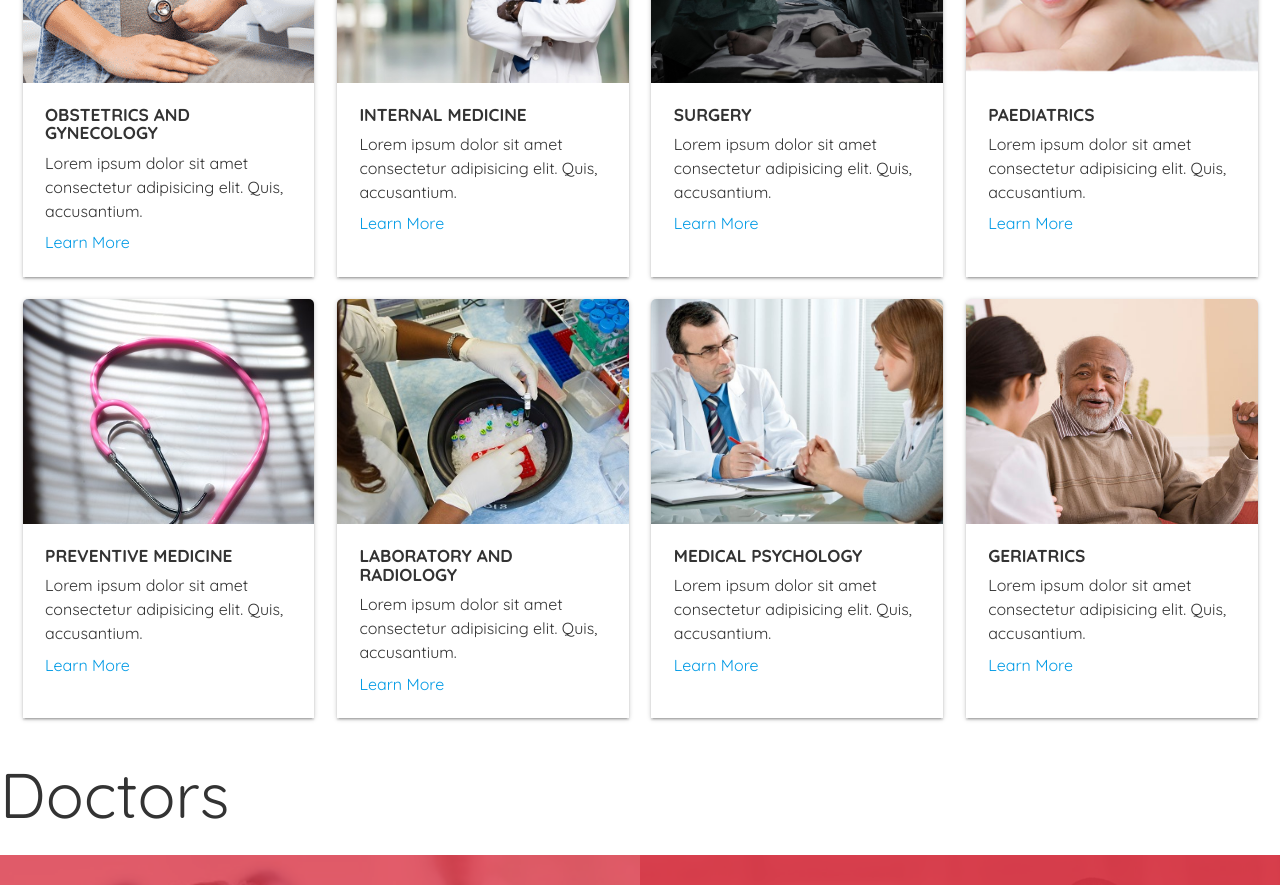
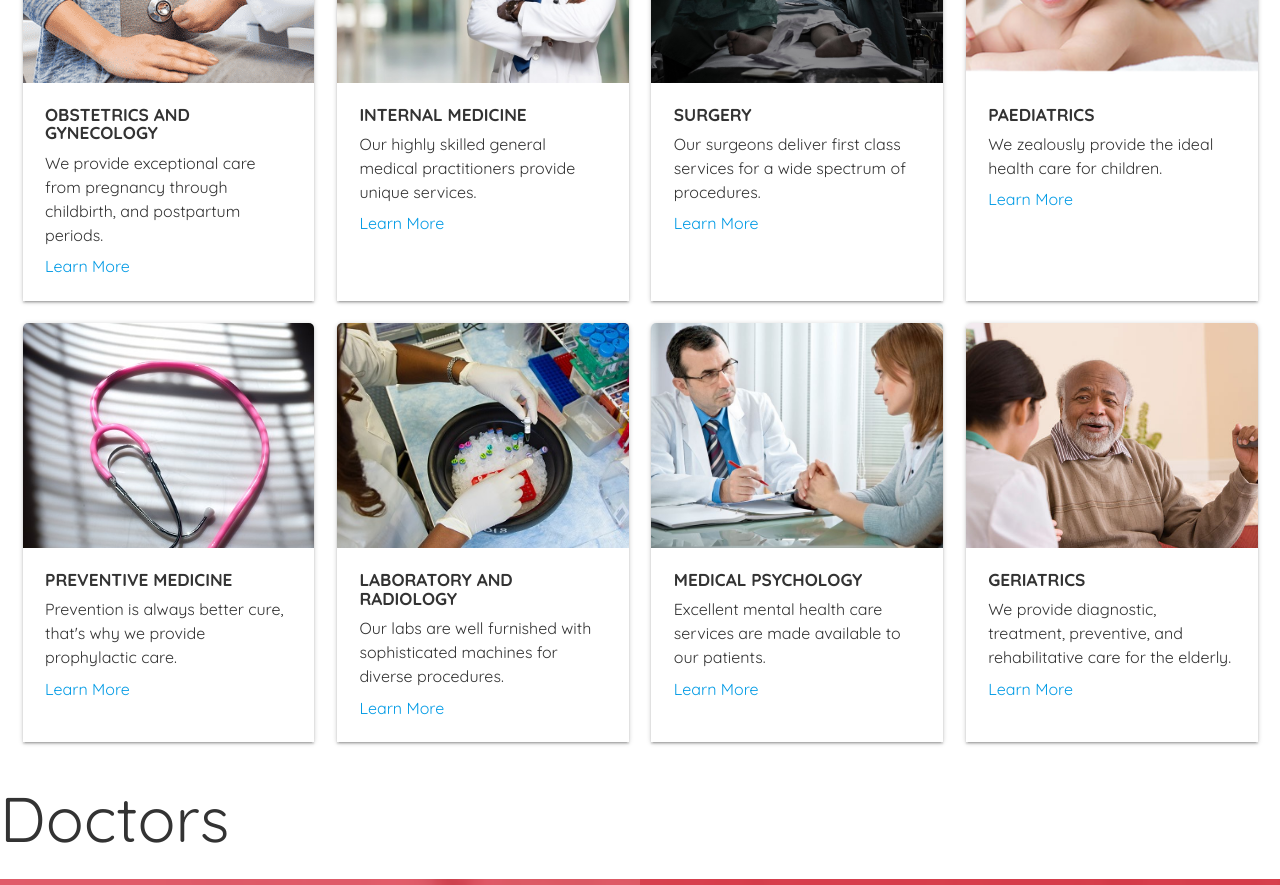
Before and after one commit to barman47/angels-of-God-medical-and-allied-services, a React (Create React App) app in the folder client/: page /medical-center in a window 1280 px wide. Shown: the part 2480-3365 px from the top of the page. Built offline with nearby package versions, Linux system fonts and the light colour scheme.

Commit message:
Added Departments content

```diff
--- a/client/src/components/hospital/Departments.js
+++ b/client/src/components/hospital/Departments.js
@@ -4,54 +4,54 @@ import { Link } from 'react-router-dom';
 const Departments = () => (
     <section className="departments">
         <h4 className="header"><span className="underline">Dep</span>artments</h4>
-        <p className="header-text">Lorem ipsum dolor sit amet consectetur adipisicing elit. Porro, vel fugit debitis provident corrupti autem. Ut quidem amet vero nam.</p>
+        <p className="header-text">Our hospital is multisectorial, consisting of various well-equipped departments to facilate optimum quality of care.</p>
         <section>
             <div className="department">
                 <div></div>
                 <h6>OBSTETRICS AND GYNECOLOGY</h6>
-                <p>Lorem ipsum dolor sit amet consectetur adipisicing elit. Quis, accusantium.</p>
+                <p>We provide exceptional care from pregnancy through childbirth, and postpartum periods.</p>
                 <Link to="/">Learn More</Link>
             </div>
             <div className="department">
                 <div></div>
                 <h6>INTERNAL MEDICINE</h6>
-                <p>Lorem ipsum dolor sit amet consectetur adipisicing elit. Quis, accusantium.</p>
+                <p>Our highly skilled general medical practitioners provide unique services.</p>
                 <Link to="/">Learn More</Link>
             </div>
             <div className="department">
                 <div></div>
                 <h6>SURGERY</h6>
-                <p>Lorem ipsum dolor sit amet consectetur adipisicing elit. Quis, accusantium.</p>
+                <p>Our surgeons deliver first class services for a wide spectrum of procedures.</p>
                 <Link to="/">Learn More</Link>
             </div>
             <div className="department">
                 <div></div>
                 <h6>PAEDIATRICS</h6>
-                <p>Lorem ipsum dolor sit amet consectetur adipisicing elit. Quis, accusantium.</p>
+                <p>We zealously provide the ideal health care for children.</p>
                 <Link to="/">Learn More</Link>
             </div>
             <div className="department">
                 <div></div>
                 <h6>PREVENTIVE MEDICINE</h6>
-                <p>Lorem ipsum dolor sit amet consectetur adipisicing elit. Quis, accusantium.</p>
+                <p>Prevention is always better cure, that's why we provide prophylactic care.</p>
                 <Link to="/">Learn More</Link>
             </div>
             <div className="department">
                 <div></div>
                 <h6>LABORATORY AND RADIOLOGY</h6>
-                <p>Lorem ipsum dolor sit amet consectetur adipisicing elit. Quis, accusantium.</p>
+                <p>Our labs are well furnished with sophisticated machines for diverse procedures.</p>
                 <Link to="/">Learn More</Link>
             </div>
             <div className="department">
                 <div></div>
                 <h6>MEDICAL PSYCHOLOGY</h6>
-                <p>Lorem ipsum dolor sit amet consectetur adipisicing elit. Quis, accusantium.</p>
+                <p>Excellent mental health care services are made available to our patients.</p>
                 <Link to="/">Learn More</Link>
             </div>
             <div className="department">
                 <div></div>
                 <h6>GERIATRICS</h6>
-                <p>Lorem ipsum dolor sit amet consectetur adipisicing elit. Quis, accusantium.</p>
+                <p>We provide diagnostic, treatment, preventive, and rehabilitative care for the elderly.</p>
                 <Link to="/">Learn More</Link>
             </div>
         </section>
```
